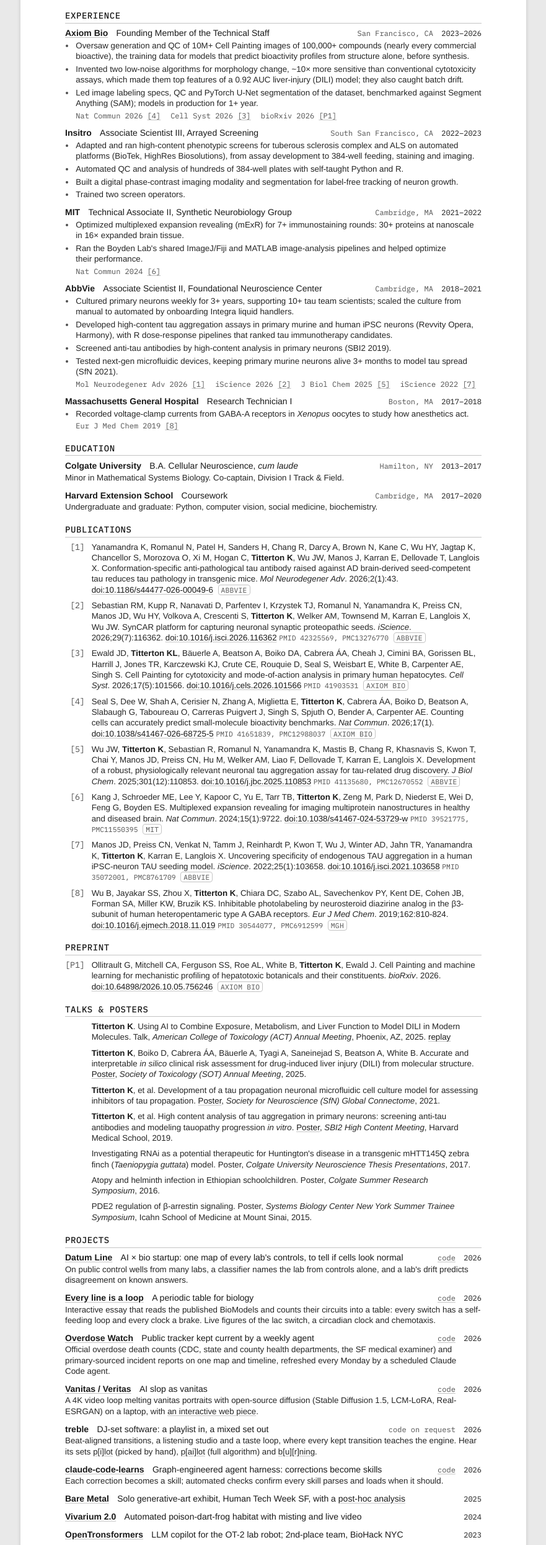
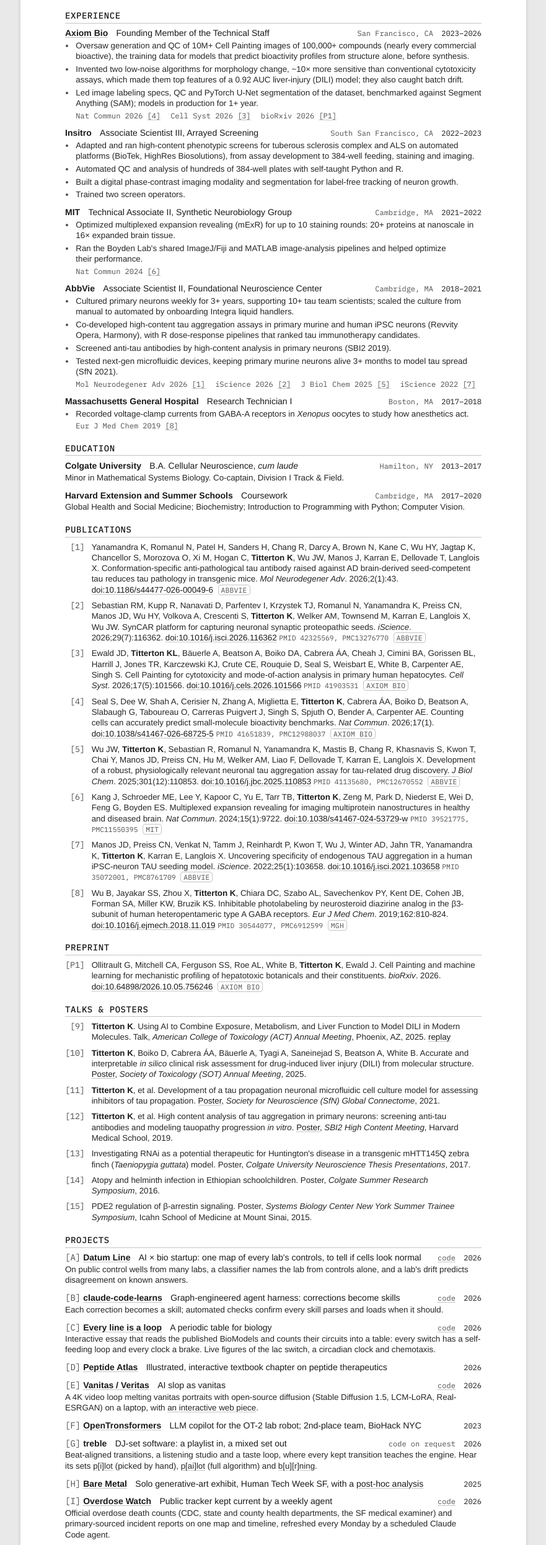
Before and after one commit to kat-titter/kat-titter, a plain HTML site: page cv.html in a window 1280 px wide. Shown: the part 278-2770 px from the top of the page at 62% size, without its empty margins (199-1080 px from the left). Drawn offline with Linux system fonts and the light colour scheme.

Commit message:
Résumé + CV: paper numbers, shared labels, transcript courses (#8)
* MIT line: match the multiExR paper's numbers

Nat Commun 2024 (PMC11550395) reports stripping and staining for up to
10 rounds and 20+ proteins per specimen; the resume and CV said 7+ rounds
and 30+ proteins. Both now read "for up to 10 staining rounds: 20+
proteins". PDFs rebuilt with build.sh (refs and fit checks pass).

Co-Authored-By: Claude Opus 5.5 <noreply@anthropic.com>

* Sync labels with the residency application; education from transcript

Projects get letters [A]-[J] and talks number from [9], the same labels the
Anthropic application cites, so a reader can match them across documents.
Peptide Atlas [D] joins the public résumé in place of Overdose Watch (still
[I] on the CV). Harvard row now lists the transcript's courses in the order
taken; assays read "co-developed".

Co-Authored-By: Claude Opus 5.5 <noreply@anthropic.com>

---------

Co-authored-by: kat-titter <295673239+kat-titter@users.noreply.github.com>
Co-authored-by: Claude Opus 5.5 <noreply@anthropic.com>

```diff
--- a/cv.html
+++ b/cv.html
@@ -104,7 +104,6 @@
   ul.b li, .entry-head{ break-inside:avoid; }
   ol.cites li{ break-inside:avoid; }
   .entry{ break-inside:avoid; }
-  ol.cites.talks li::marker{ content:""; }
   .meta a.code{ margin-right:10pt; color:var(--muted); text-decoration:underline; text-decoration-color:var(--rule); text-underline-offset:2px; }
   .meta .ask{ margin-right:10pt; }
   .desc a{ text-decoration:underline; text-decoration-color:var(--rule); text-underline-offset:2px; }
@@ -114,6 +113,7 @@
   .ids{ font-size:8.5pt; color:var(--muted); }
   @media screen{ .doc{ background:#fff; padding:0.7in 0.75in 0.6in; margin:12px auto; box-shadow:0 1px 6px rgba(0,0,0,.15); } }
   @media screen and (max-width:860px){ .doc{ padding:16px; margin:0; box-shadow:none; } }
+  .plabel{ font-family:"IBM Plex Mono",Menlo,monospace; color:var(--muted); font-weight:400; margin-right:3pt; }
 </style>
 </head>
 <body>
@@ -172,7 +172,7 @@
       <div class="meta"><span class="loc">Cambridge, MA</span><span class="dt">2021–2022</span></div>
     </div>
     <ul class="b">
-      <li>Optimized multiplexed expansion revealing (mExR) for 7+ immunostaining rounds: 30+ proteins at nanoscale in 16× expanded brain tissue.</li>
+      <li>Optimized multiplexed expansion revealing (mExR) for up to 10 staining rounds: 20+ proteins at nanoscale in 16× expanded brain tissue.</li>
       <li>Ran the Boyden Lab's shared ImageJ/Fiji and MATLAB image-analysis pipelines and helped optimize their performance.</li>
     </ul>
     <p class="pubs">Nat Commun 2024 <span class="ref"><a href="#pub6">[6]</a></span></p>
@@ -185,7 +185,7 @@
     </div>
     <ul class="b">
       <li>Cultured primary neurons weekly for 3+ years, supporting 10+ tau team scientists; scaled the culture from manual to automated by onboarding Integra liquid handlers.</li>
-      <li>Developed high-content tau aggregation assays in primary murine and human iPSC neurons (Revvity Opera, Harmony), with R dose-response pipelines that ranked tau immunotherapy candidates.</li>
+      <li>Co-developed high-content tau aggregation assays in primary murine and human iPSC neurons (Revvity Opera, Harmony), with R dose-response pipelines that ranked tau immunotherapy candidates.</li>
       <li>Screened anti-tau antibodies by high-content analysis in primary neurons (SBI2 2019).</li>
       <li>Tested next-gen microfluidic devices, keeping primary murine neurons alive 3+ months to model tau spread (SfN 2021).</li>
     </ul>
@@ -213,10 +213,10 @@
   </div>
   <div class="entry">
     <div class="entry-head">
-      <div class="role"><b>Harvard Extension School</b><span class="dot"> </span><span class="title">Coursework</span></div>
+      <div class="role"><b>Harvard Extension and Summer Schools</b><span class="dot"> </span><span class="title">Coursework</span></div>
       <div class="meta"><span class="loc">Cambridge, MA</span><span class="dt">2017–2020</span></div>
     </div>
-    <p class="desc">Undergraduate and graduate: Python, computer vision, social medicine, biochemistry.</p>
+    <p class="desc">Global Health and Social Medicine; Biochemistry; Introduction to Programming with Python; Computer Vision.</p>
   </div>
 
   <h2>Publications</h2>
@@ -237,7 +237,7 @@
   </ol>
 
   <h2>Talks &amp; posters</h2>
-  <ol class="cites talks">
+  <ol class="cites talks" start="9">
     <li><b>Titterton K</b>. Using AI to Combine Exposure, Metabolism, and Liver Function to Model DILI in Modern Molecules. Talk, <i>American College of Toxicology (ACT) Annual Meeting</i>, Phoenix, AZ, 2025. <a href="https://www.youtube.com/watch?v=5bPLiewTbFw">replay</a></li>
     <li><b>Titterton K</b>, Boiko D, Cabrera ÁA, Bäuerle A, Tyagi A, Saneinejad S, Beatson A, White B. Accurate and interpretable <i>in silico</i> clinical risk assessment for drug-induced liver injury (DILI) from molecular structure. <a href="https://www.macrofluidic.me/13558658-2025-sot">Poster</a>, <i>Society of Toxicology (SOT) Annual Meeting</i>, 2025.</li>
     <li><b>Titterton K</b>, et al. Development of a tau propagation neuronal microfluidic cell culture model for assessing inhibitors of tau propagation. <a href="https://www.macrofluidic.me/9001434-2021-sfn-poster">Poster</a>, <i>Society for Neuroscience (SfN) Global Connectome</i>, 2021.</li>
@@ -249,37 +249,40 @@
 
   <h2>Projects</h2>
   <div class="entry">
-    <div class="entry-head"><div class="role"><b><a href="https://kat-titter.github.io/datum-line/">Datum Line</a></b><span class="dot"> </span><span class="title">AI × bio startup: one map of every lab's controls, to tell if cells look normal</span></div><div class="meta"><a class="code" href="https://github.com/kat-titter/datum-line">code</a><span class="dt">2026</span></div></div>
+    <div class="entry-head"><div class="role"><span class="plabel">[A]</span><b><a href="https://kat-titter.github.io/datum-line/">Datum Line</a></b><span class="dot"> </span><span class="title">AI × bio startup: one map of every lab's controls, to tell if cells look normal</span></div><div class="meta"><a class="code" href="https://github.com/kat-titter/datum-line">code</a><span class="dt">2026</span></div></div>
     <p class="desc">On public control wells from many labs, a classifier names the lab from controls alone, and a lab's drift predicts disagreement on known answers.</p>
   </div>
   <div class="entry">
-    <div class="entry-head"><div class="role"><b><a href="https://kat-titter.github.io/every-line-is-a-loop/">Every line is a loop</a></b><span class="dot"> </span><span class="title">A periodic table for biology</span></div><div class="meta"><a class="code" href="https://github.com/kat-titter/every-line-is-a-loop">code</a><span class="dt">2026</span></div></div>
+    <div class="entry-head"><div class="role"><span class="plabel">[B]</span><b><a href="https://kat-titter.github.io/claude-code-learns/">claude-code-learns</a></b><span class="dot"> </span><span class="title">Graph-engineered agent harness: corrections become skills</span></div><div class="meta"><a class="code" href="https://github.com/kat-titter/claude-code-learns">code</a><span class="dt">2026</span></div></div>
+    <p class="desc">Each correction becomes a skill; automated checks confirm every skill parses and loads when it should.</p>
+  </div>
+  <div class="entry">
+    <div class="entry-head"><div class="role"><span class="plabel">[C]</span><b><a href="https://kat-titter.github.io/every-line-is-a-loop/">Every line is a loop</a></b><span class="dot"> </span><span class="title">A periodic table for biology</span></div><div class="meta"><a class="code" href="https://github.com/kat-titter/every-line-is-a-loop">code</a><span class="dt">2026</span></div></div>
     <p class="desc">Interactive essay that reads the published BioModels and counts their circuits into a table: every switch has a self-feeding loop and every clock a brake. Live figures of the lac switch, a circadian clock and chemotaxis.</p>
   </div>
   <div class="entry">
-    <div class="entry-head"><div class="role"><b><a href="https://kat-titter.github.io/overdose-watch/">Overdose Watch</a></b><span class="dot"> </span><span class="title">Public tracker kept current by a weekly agent</span></div><div class="meta"><a class="code" href="https://github.com/kat-titter/overdose-watch">code</a><span class="dt">2026</span></div></div>
+    <div class="entry-head"><div class="role"><span class="plabel">[D]</span><b><a href="https://kat-titter.github.io/peptides/">Peptide Atlas</a></b><span class="dot"> </span><span class="title">Illustrated, interactive textbook chapter on peptide therapeutics</span></div><div class="meta"><span class="dt">2026</span></div></div>
+  </div>
+  <div class="entry">
+    <div class="entry-head"><div class="role"><span class="plabel">[E]</span><b><a href="https://kat-titter.github.io/vanitas-veritas/">Vanitas / Veritas</a></b><span class="dot"> </span><span class="title">AI slop as vanitas</span></div><div class="meta"><a class="code" href="https://github.com/kat-titter/vanitas-veritas">code</a><span class="dt">2026</span></div></div>
+    <p class="desc">A 4K video loop melting vanitas portraits with open-source diffusion (Stable Diffusion 1.5, LCM-LoRA, Real-ESRGAN) on a laptop, with <a href="https://kat-titter.github.io/veritas/">an interactive web piece</a>.</p>
+  </div>
+  <div class="entry">
+    <div class="entry-head"><div class="role"><span class="plabel">[F]</span><b><a href="https://docs.google.com/presentation/d/11FDIWB3ggNYkUqzwoIB4Nc3ZkTIs9wbMEJBKeHplSGE/edit">OpenTronsformers</a></b><span class="dot"> </span><span class="title">LLM copilot for the OT-2 lab robot; 2nd-place team, BioHack NYC</span></div><div class="meta"><span class="dt">2023</span></div></div>
+  </div>
+  <div class="entry">
+    <div class="entry-head"><div class="role"><span class="plabel">[G]</span><b>treble</b><span class="dot"> </span><span class="title">DJ-set software: a playlist in, a mixed set out</span></div><div class="meta"><span class="ask">code on request</span><span class="dt">2026</span></div></div>
+    <p class="desc">Beat-aligned transitions, a listening studio and a taste loop, where every kept transition teaches the engine. Hear its sets <a href="https://soundcloud.com/ex_gf/pilot">p[i]lot</a> (picked by hand), <a href="https://soundcloud.com/ex_gf/p-ai-lot">p[ai]lot</a> (full algorithm) and <a href="https://soundcloud.com/ex_gf/ex_gf_b-ur-ning">b[u][r]ning</a>.</p>
+  </div>
+  <div class="entry">
+    <div class="entry-head"><div class="role"><span class="plabel">[H]</span><b><a href="https://www.macrofluidic.me/gallery">Bare Metal</a></b><span class="dot"> </span><span class="title">Solo generative-art exhibit, Human Tech Week SF, with a <a href="https://www.macrofluidic.me/blog">post-hoc analysis</a></span></div><div class="meta"><span class="dt">2025</span></div></div>
+  </div>
+  <div class="entry">
+    <div class="entry-head"><div class="role"><span class="plabel">[I]</span><b><a href="https://kat-titter.github.io/overdose-watch/">Overdose Watch</a></b><span class="dot"> </span><span class="title">Public tracker kept current by a weekly agent</span></div><div class="meta"><a class="code" href="https://github.com/kat-titter/overdose-watch">code</a><span class="dt">2026</span></div></div>
     <p class="desc">Official overdose death counts (CDC, state and county health departments, the SF medical examiner) and primary-sourced incident reports on one map and timeline, refreshed every Monday by a scheduled Claude Code agent.</p>
   </div>
   <div class="entry">
-    <div class="entry-head"><div class="role"><b><a href="https://kat-titter.github.io/vanitas-veritas/">Vanitas / Veritas</a></b><span class="dot"> </span><span class="title">AI slop as vanitas</span></div><div class="meta"><a class="code" href="https://github.com/kat-titter/vanitas-veritas">code</a><span class="dt">2026</span></div></div>
-    <p class="desc">A 4K video loop melting vanitas portraits with open-source diffusion (Stable Diffusion 1.5, LCM-LoRA, Real-ESRGAN) on a laptop, with <a href="https://kat-titter.github.io/veritas/">an interactive web piece</a>.</p>
-  </div>
-  <div class="entry">
-    <div class="entry-head"><div class="role"><b>treble</b><span class="dot"> </span><span class="title">DJ-set software: a playlist in, a mixed set out</span></div><div class="meta"><span class="ask">code on request</span><span class="dt">2026</span></div></div>
-    <p class="desc">Beat-aligned transitions, a listening studio and a taste loop, where every kept transition teaches the engine. Hear its sets <a href="https://soundcloud.com/ex_gf/pilot">p[i]lot</a> (picked by hand), <a href="https://soundcloud.com/ex_gf/p-ai-lot">p[ai]lot</a> (full algorithm) and <a href="https://soundcloud.com/ex_gf/ex_gf_b-ur-ning">b[u][r]ning</a>.</p>
-  </div>
-  <div class="entry">
-    <div class="entry-head"><div class="role"><b><a href="https://kat-titter.github.io/claude-code-learns/">claude-code-learns</a></b><span class="dot"> </span><span class="title">Graph-engineered agent harness: corrections become skills</span></div><div class="meta"><a class="code" href="https://github.com/kat-titter/claude-code-learns">code</a><span class="dt">2026</span></div></div>
-    <p class="desc">Each correction becomes a skill; automated checks confirm every skill parses and loads when it should.</p>
-  </div>
-  <div class="entry">
-    <div class="entry-head"><div class="role"><b><a href="https://www.macrofluidic.me/gallery">Bare Metal</a></b><span class="dot"> </span><span class="title">Solo generative-art exhibit, Human Tech Week SF, with a <a href="https://www.macrofluidic.me/blog">post-hoc analysis</a></span></div><div class="meta"><span class="dt">2025</span></div></div>
-  </div>
-  <div class="entry">
-    <div class="entry-head"><div class="role"><b><a href="https://x.com/KatTitterton/status/2056977100687761885">Vivarium 2.0</a></b><span class="dot"> </span><span class="title">Automated poison-dart-frog habitat with misting and live video</span></div><div class="meta"><span class="dt">2024</span></div></div>
-  </div>
-  <div class="entry">
-    <div class="entry-head"><div class="role"><b><a href="https://docs.google.com/presentation/d/11FDIWB3ggNYkUqzwoIB4Nc3ZkTIs9wbMEJBKeHplSGE/edit">OpenTronsformers</a></b><span class="dot"> </span><span class="title">LLM copilot for the OT-2 lab robot; 2nd-place team, BioHack NYC</span></div><div class="meta"><span class="dt">2023</span></div></div>
+    <div class="entry-head"><div class="role"><span class="plabel">[J]</span><b><a href="https://x.com/KatTitterton/status/2056977100687761885">Vivarium 2.0</a></b><span class="dot"> </span><span class="title">Automated poison-dart-frog habitat with misting and live video</span></div><div class="meta"><span class="dt">2024</span></div></div>
   </div>
 
   <h2>Honors &amp; awards</h2>
```
Also changed, not shown: resume.html (+12 -14 lines), 2 other files.
